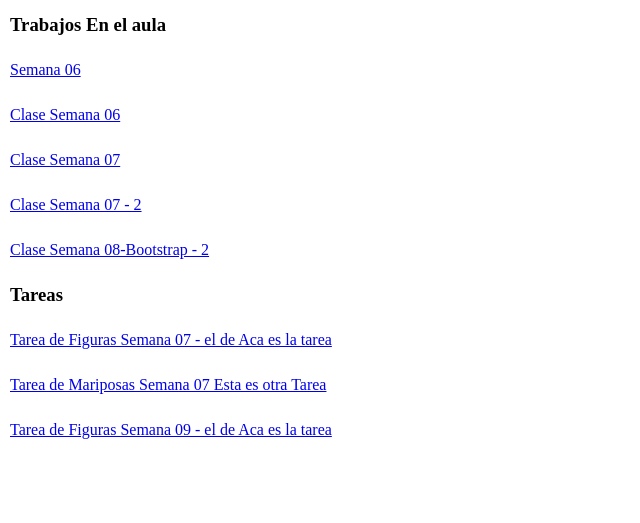
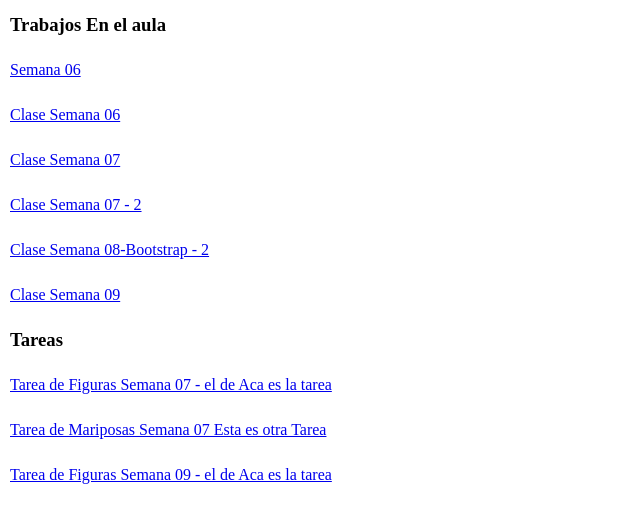
Before and after one commit to TafurMorales/Tafur, a plain HTML site: page index.html in a window 1280 px wide. Shown: the part 83-606 px from the top of the page, without its empty margins (0-640 px from the left). Drawn offline with Linux system fonts and the light colour scheme.

Commit message:
Update index.html

```diff
--- a/index.html
+++ b/index.html
@@ -16,6 +16,7 @@
         <li class="dw"><a href="animación02.html">Clase Semana 07</a></li>
         <li class="dw"><a href="flexbox.html">Clase Semana 07 - 2</a></li>
         <li class="dw"><a href="bootstrap.html">Clase Semana 08-Bootstrap - 2</a></li>
+        <li class="dw"><a href="contenedores.html">Clase Semana 09</a></li>
     </ul>
         <h3>Tareas</h3>
         <ul>
```
